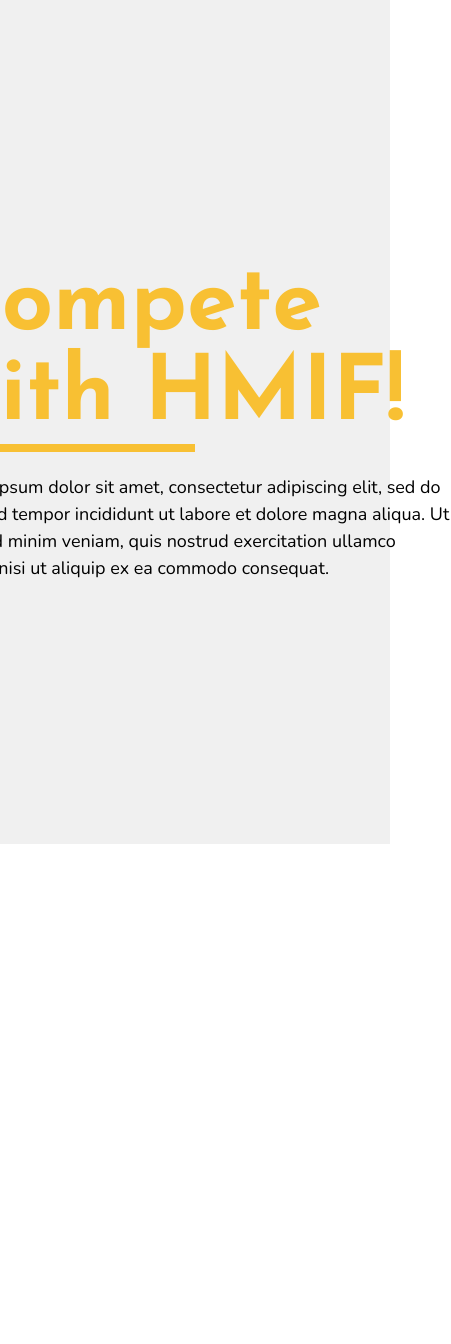
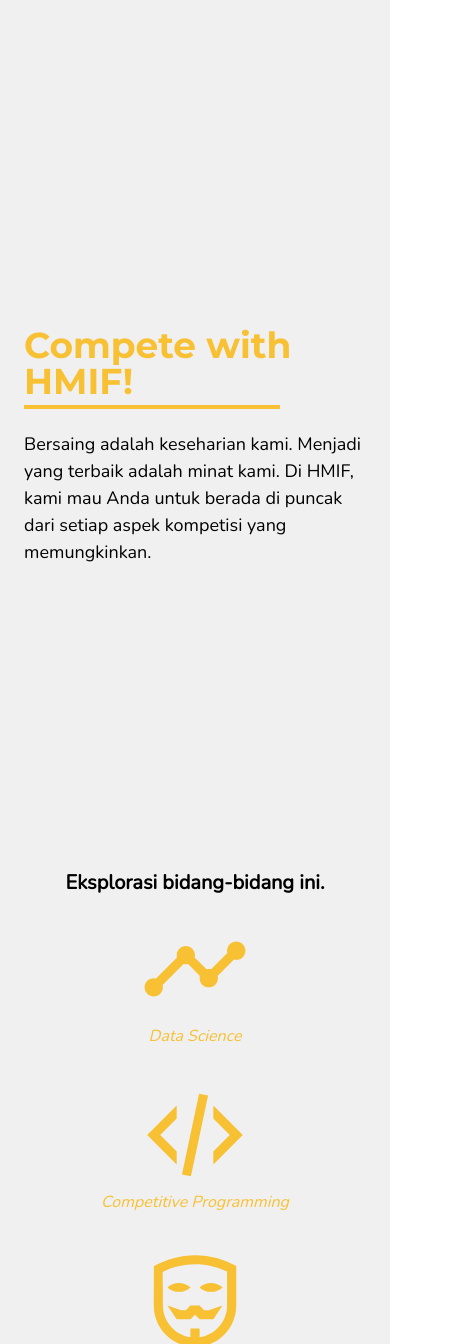
Before and after one commit to hmif-itb/compete.hmif.tech, a Gatsby site: page / in a window 390 px wide. Shown: the top 1344 px of the page, 451 px wide, since content can reach past the window. Before the commit the page ends 844 px from the top, so only its background shows below. Built offline with nearby package versions, Linux system fonts and the light colour scheme; Gatsby itself is replaced by a stand-in of ours; grey boxes are pictures that could not be loaded.

Commit message:
Added main page mobile layout

```diff
--- a/gatsby-config.js
+++ b/gatsby-config.js
@@ -5,6 +5,14 @@
     author: `@gatsbyjs`,
   },
   plugins: [
+    {
+      resolve: 'gatsby-plugin-react-svg',
+      options: {
+        rule: {
+          include: /svg/,
+        },
+      },
+    },
     `gatsby-plugin-react-helmet`,
     {
       resolve: `gatsby-source-filesystem`,
@@ -31,6 +39,6 @@
     // this (optional) plugin enables Progressive Web App + Offline functionality
     // To learn more, visit: https://gatsby.dev/offline
     `gatsby-plugin-offline`,
-    "gatsby-plugin-postcss",
+    'gatsby-plugin-postcss',
   ],
-}
+};
--- a/package.json
+++ b/package.json
@@ -13,6 +13,7 @@
     "gatsby-plugin-offline": "^3.2.3",
     "gatsby-plugin-postcss": "^2.3.3",
     "gatsby-plugin-react-helmet": "^3.3.1",
+    "gatsby-plugin-react-svg": "^3.0.0",
     "gatsby-plugin-sharp": "^2.6.4",
     "gatsby-source-filesystem": "^2.3.4",
     "gatsby-transformer-sharp": "^2.5.2",
--- a/src/css/tailwind.css
+++ b/src/css/tailwind.css
@@ -1,4 +1,4 @@
-@import url('https://fonts.googleapis.com/css2?family=Josefin+Sans:wght@700&family=Nunito&display=swap');
+@import url('https://fonts.googleapis.com/css2?family=Montserrat:wght@700&family=Nunito&display=swap');
 
 @tailwind base;
 @tailwind components;
--- /dev/null
+++ b/src/layouts/article.jsx
@@ -0,0 +1,12 @@
+import React from 'react';
+
+const ArticlePage = () => {
+  return (
+    <div>
+      <div>list</div>
+      <div>content</div>
+    </div>
+  );
+};
+
+export default ArticlePage;
--- /dev/null
+++ b/src/layouts/home.jsx
@@ -0,0 +1,103 @@
+/**
+ * Layout component that queries for data
+ * with Gatsby's useStaticQuery component
+ *
+ * See: https://www.gatsbyjs.org/docs/use-static-query/
+ */
+
+import React, { Component } from 'react';
+import PropTypes from 'prop-types';
+import { useStaticQuery, graphql } from 'gatsby';
+
+import Header from '../components/header';
+import LazyLoadedImage from '../components/image';
+import '../css/tailwind.css';
+
+import DataScienceIcon from '../images/svg/data-science.svg';
+import CompetitiveProgrammingIcon from '../images/svg/competitive-programming.svg';
+import CaptureTheFlagIcon from '../images/svg/capture-the-flag.svg';
+import GameDevelopmentIcon from '../images/svg/game-development.svg';
+import UiUxIcon from '../images/svg/ui-ux.svg';
+
+const competitions = [
+  {
+    displayName: 'Data Science',
+    icon: <DataScienceIcon width="110" height="110" />,
+  },
+  {
+    displayName: 'Competitive Programming',
+    icon: <CompetitiveProgrammingIcon width="110" height="110" />,
+  },
+  {
+    displayName: 'Capture the Flag',
+    icon: <CaptureTheFlagIcon width="110" height="110" />,
+  },
+  {
+    displayName: 'Game Development',
+    icon: <GameDevelopmentIcon width="110" height="110" />,
+  },
+  {
+    displayName: 'UI/UX Competition',
+    icon: <UiUxIcon width="110" height="110" />,
+  },
+];
+
+const HomeLayout = () => {
+  return (
+    <>
+      <div className="bg-white p-6 relative">
+        <div className="flex flex-col justify-center items-center w-full min-h-screen">
+          <div className="flex flex-col justify-center items-center w-full">
+            <div className="relative">
+              <div className="font-heading text-hmif-yellow leading-none text-4xl">
+                Compete with HMIF!
+              </div>
+              <div
+                className="absolute left-0 w-64 border-2 border-hmif-yellow"
+                style={{ content: '', bottom: '-10px' }}
+              />
+            </div>
+          </div>
+          <div className="mt-8">
+            <div className="text-lg font-sans">
+              Bersaing adalah keseharian kami. Menjadi yang terbaik adalah minat
+              kami. Di HMIF, kami mau Anda untuk berada di puncak dari setiap
+              aspek kompetisi yang memungkinkan.
+            </div>
+          </div>
+        </div>
+        <div className="container mx-auto px-6">
+          <main>
+            <div className="text-xl font-bold text-center">
+              Eksplorasi bidang-bidang ini.
+            </div>
+            <div className="flex flex-col items-center">
+              {competitions.map((comp) => {
+                return (
+                  <div className="flex flex-col items-center p-4">
+                    <div>{comp.icon}</div>
+                    <div className="italic text-hmif-yellow">
+                      {comp.displayName}
+                    </div>
+                  </div>
+                );
+              })}
+            </div>
+          </main>
+        </div>
+      </div>
+      {/* <div className="relative w-full h-screen">
+        <LazyLoadedImage />
+        <div
+          className="absolute w-full h-full top-0 right-0"
+          style={{
+            background:
+              'radial-gradient(ellipse at top right, rgba(240,240,240,0.5018207966780462) 20%, rgba(240,240,240,1) 70%)',
+          }}
+        />
+      </div> */}
+    </>
+  );
+};
+
+export default HomeLayout;
--- a/src/layouts/layout.tsx
+++ /dev/null
@@ -1,68 +0,0 @@
-/**
- * Layout component that queries for data
- * with Gatsby's useStaticQuery component
- *
- * See: https://www.gatsbyjs.org/docs/use-static-query/
- */
-
-import React, { Component } from 'react';
-import PropTypes from 'prop-types';
-import { useStaticQuery, graphql } from 'gatsby';
-
-import Header from '../components/header';
-import LazyLoadedImage from '../components/image';
-import '../css/tailwind.css';
-
-interface HomeLayoutProps {
-  children?: React.ReactNode;
-}
-
-export default class HomeLayout extends Component<HomeLayoutProps> {
-  render() {
-    return (
-      <>
-        <div className="bg-white">
-          <div className="flex justify-center items-center min-h-screen">
-            <div className="flex flex-row w-full">
-              <div className="flex flex-col justify-center items-center w-full">
-                <div className="relative">
-                  <div
-                    className="font-heading text-hmif-yellow leading-none"
-                    style={{ width: '512px', fontSize: '90px' }}
-                  >
-                    Compete with HMIF!
-                  </div>
-                  <div
-                    className="absolute left-0 w-64 border-4 border-hmif-yellow"
-                    style={{ content: '', bottom: '-10px' }}
-                  />
-                </div>
-                <div className="mt-8">
-                  <div className="text-lg font-sans" style={{ width: '512px' }}>
-                    Lorem ipsum dolor sit amet, consectetur adipiscing elit, sed
-                    do eiusmod tempor incididunt ut labore et dolore magna
-                    aliqua. Ut enim ad minim veniam, quis nostrud exercitation
-                    ullamco laboris nisi ut aliquip ex ea commodo consequat.
-                  </div>
-                </div>
-              </div>
-              <div className="relative w-full h-screen">
-                <LazyLoadedImage />
-                <div
-                  className="absolute w-full h-full top-0 right-0"
-                  style={{
-                    background:
-                      'radial-gradient(ellipse at top right, rgba(240,240,240,0.5018207966780462) 20%, rgba(240,240,240,1) 70%)',
-                  }}
-                />
-              </div>
-            </div>
-          </div>
-          <div className="container mx-auto px-6">
-            <main>{this.props.children}</main>
-          </div>
-        </div>
-      </>
-    );
-  }
-}
--- a/src/pages/404.tsx
+++ /dev/null
@@ -1,14 +0,0 @@
-import React from 'react';
-
-import Layout from '../layouts/layout';
-import SEO from '../components/seo';
-
-const NotFoundPage = () => (
-  <Layout>
-    <SEO title="404: Not found" />
-    <h1>NOT FOUND</h1>
-    <p>You just hit a route that doesn&#39;t exist... the sadness.</p>
-  </Layout>
-);
-
-export default NotFoundPage;
--- /dev/null
+++ b/src/pages/index.jsx
@@ -0,0 +1,17 @@
+import React, { Component } from 'react';
+import Icon from '@mdi/react';
+import { Link } from 'gatsby';
+
+import HomeLayout from '../layouts/home';
+import Image from '../components/image';
+import SEO from '../components/seo';
+
+const IndexPage = () => {
+  return (
+    <HomeLayout>
+      <SEO title="Compete" />
+    </HomeLayout>
+  );
+};
+
+export default IndexPage;
--- a/src/pages/index.tsx
+++ /dev/null
@@ -1,27 +0,0 @@
-import React, { Component } from 'react';
-import Icon from '@mdi/react';
-import { Link } from 'gatsby';
-
-import Layout from '../layouts/layout';
-import Image from '../components/image';
-import SEO from '../components/seo';
-
-export default class IndexPage extends Component {
-  render() {
-    return (
-      <Layout>
-        <SEO title="Compete" />
-        {/* <h1>Hi people</h1>
-        <p>Welcome to your new Gatsby site.</p>
-        <p>Now go build something great.</p>
-        <div style={{ maxWidth: `300px`, marginBottom: `1.45rem` }}>
-          <Image />
-        </div>
-        <div>
-          <Icon path={require('@mdi/js').mdiAccount} />
-        </div>
-        <Link to="/page-2/">Go to page 2</Link> */}
-      </Layout>
-    );
-  }
-}
--- a/tailwind.config.js
+++ b/tailwind.config.js
@@ -7,7 +7,7 @@
         'hmif-yellow': '#F8C033',
       },
       fontFamily: {
-        heading: ['Josefin Sans'],
+        heading: ['Montserrat'],
         sans: ['Nunito'],
       },
     },
```
Also changed, not shown: src/pages/404.jsx (added, +7 -0 lines), src/components/header.jsx (renamed from src/components/header.tsx), src/components/image.jsx (renamed from src/components/image.tsx), src/components/seo.jsx (renamed from src/components/seo.tsx), src/images/svg/capture-the-flag.svg (added), src/images/svg/competitive-programming.svg (added), src/images/svg/data-science.svg (added), src/images/svg/game-development.svg (added), src/images/svg/ui-ux.svg (added), 1 other file.
